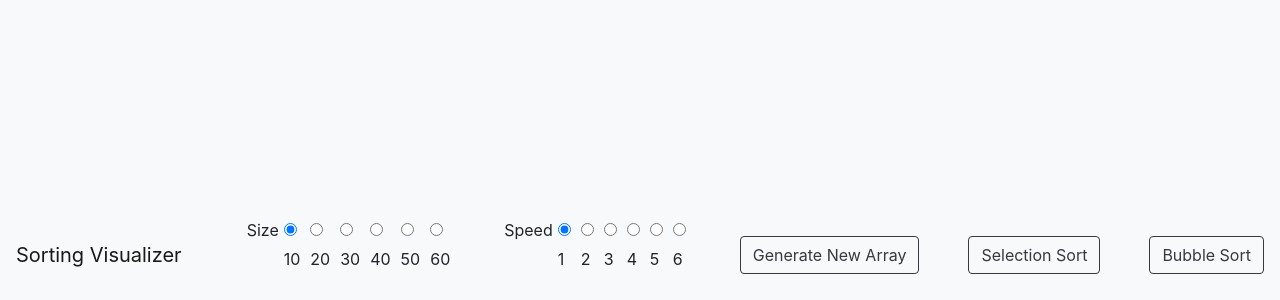
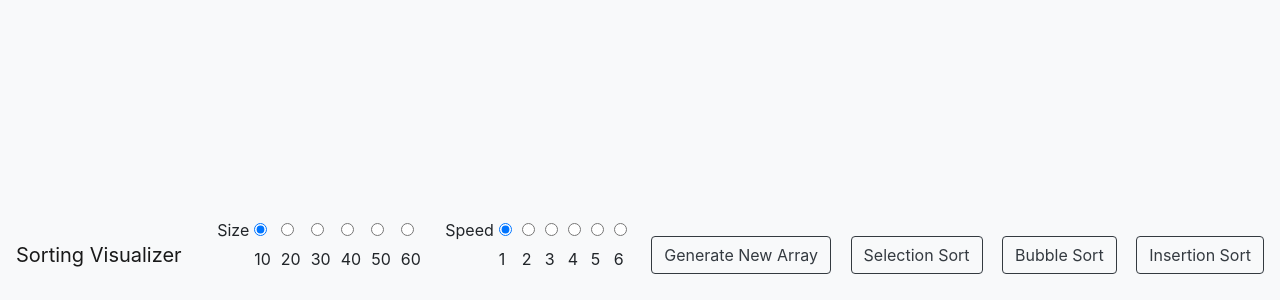
Before and after one commit to vslala/sorting-visualizer, a React (Create React App) app: page / in a window 1280 px wide. Shown: the part 500-800 px from the top of the page. Built offline with nearby package versions, Linux system fonts and the light colour scheme.

Commit message:
add insertion sort

```diff
--- a/src/App.tsx
+++ b/src/App.tsx
@@ -20,6 +20,7 @@ function App() {
 
     const [arraySize, setArraySize] = useState<number>(10);
     const [speed, setSpeed] = useState<number>(600);
+    const [isRunning, setIsRunning] = useState<boolean>(false);
     let delay: number = 0;
 
     const refreshBars = () => {
@@ -36,12 +37,15 @@ function App() {
     }
 
     const refresh = () => {
+        setIsRunning(true);
         console.log("refreshing...")
         delay = 0;
         dispatch({type: "REFRESH", payload: refreshBars()});
+        setIsRunning(false);
     }
 
     const selectionSort = async () => {
+        setIsRunning(true);
         console.log("Selection Sort the array...");
         let barsCopy = [...bars];
         for (let i = 0; i < barsCopy.length - 1; i++) {
@@ -73,17 +77,17 @@ function App() {
             }, delay += speed);
         }
 
-        for (let i = 0; i < barsCopy.length; i++) {
-            setTimeout(() => {
-                barsCopy[i].color = STEEL_BLUE;
-                dispatch({type: SORT, payload: [...barsCopy]});
-            }, delay += speed);
-        }
+        paintSteelBlue(barsCopy);
+
+        setTimeout(() => {
+            setIsRunning(false);
+        }, delay += speed);
 
         dispatch({type: SORT, payload: [...barsCopy]});
     }
 
     const bubbleSort = () => {
+        setIsRunning(true);
         console.log("Bubble Sort the array...");
         let arr = [...bars];
         for (let i = 0; i < arr.length; i++) {
@@ -113,14 +117,68 @@ function App() {
             }
         }
 
+        paintSteelBlue(arr);
+
+        setTimeout(() => {
+            setIsRunning(false);
+        }, delay += speed);
+
+        console.log(arr);
+        // dispatch({type: SORT, payload: [...arr]});
+    }
+
+    function paintSteelBlue(arr: any[]) {
         for (let i = 0; i < arr.length; i++) {
             setTimeout(() => {
                 arr[i].color = STEEL_BLUE;
                 dispatch({type: SORT, payload: [...arr]});
             }, delay += speed);
         }
-        console.log(arr);
-        // dispatch({type: SORT, payload: [...arr]});
+    }
+
+    const insertionSort = () => {
+        setIsRunning(true);
+        let arr = [...bars];
+        for (let i = 0; i < arr.length; i++) {
+            setTimeout(() => {
+                arr[i].color = STEEL_BLUE;
+                dispatch({type: SORT, payload: [...arr]})
+            }, delay += speed);
+
+            for (let j = i; j > 0; j--) {
+                setTimeout(() => {
+                    arr[j - 1].color = YELLOW;
+                    dispatch({type: SORT, payload: [...arr]})
+                }, delay += speed);
+
+                setTimeout(() => {
+                    if (arr[j].y < arr[j - 1].y) {
+                        arr[j].color = GREEN;
+                        arr[j - 1].color = GREEN;
+                        swap(arr, j, j - 1);
+                        dispatch({type: SORT, payload: [...arr]});
+                    }
+                }, delay += speed);
+
+
+                setTimeout(() => {
+                    arr[j - 1].color = BLACK;
+                    dispatch({type: SORT, payload: [...arr]})
+                }, delay += speed);
+
+            }
+
+            setTimeout(() => {
+                arr[i].color = BLACK;
+                dispatch({type: SORT, payload: [...arr]})
+            }, delay += speed);
+        }
+
+        paintSteelBlue(arr);
+
+        setTimeout(() => {
+            setIsRunning(false);
+        }, delay += speed);
     }
 
     const swap = (arr: any, index1: number, index2: number) => {
@@ -159,6 +217,7 @@ function App() {
                             [...new Array(6)].map((val, index) => (<div key={index}>
                                 <input value={(index + 1) * 10} type="radio" id={`size_${index}`} name={"size"}
                                        className="radio"
+                                       disabled={isRunning}
                                        checked={index + 1 === arraySize / 10}
                                        onChange={(event) => setArraySize(Number(event.currentTarget.value))}
                                 /><br/>
@@ -173,6 +232,7 @@ function App() {
                         [...new Array(6)].map((val, index) => (<div key={index}>
                             <input value={(6 - index) * 100} type="radio" id={`speed_${index}`} name={"speed"}
                                    className="radio"
+                                   disabled={isRunning}
                                    checked={(6 - index) * 100 === speed}
                                    onChange={(event) => setSpeed(Number(event.currentTarget.value))}
                             /><br/>
@@ -180,10 +240,18 @@ function App() {
                         </div>))
                     }
                 </div>
-                <button type={"button"} className={"btn btn-outline-dark"} onClick={refresh}>Generate New Array</button>
-                <button type={"button"} className={"btn btn-outline-dark"} onClick={selectionSort}>Selection Sort
+                <button type={"button"} disabled={isRunning} className={"btn btn-outline-dark"}
+                        onClick={refresh}>Generate New Array
                 </button>
-                <button type={"button"} className={"btn btn-outline-dark"} onClick={bubbleSort}>Bubble Sort</button>
+                <button type={"button"} disabled={isRunning} className={"btn btn-outline-dark"}
+                        onClick={selectionSort}>Selection Sort
+                </button>
+                <button type={"button"} disabled={isRunning} className={"btn btn-outline-dark"}
+                        onClick={bubbleSort}>Bubble Sort
+                </button>
+                <button type={"button"} disabled={isRunning} className={"btn btn-outline-dark"}
+                        onClick={insertionSort}>Insertion Sort
+                </button>
             </nav>
         </>
 
```
